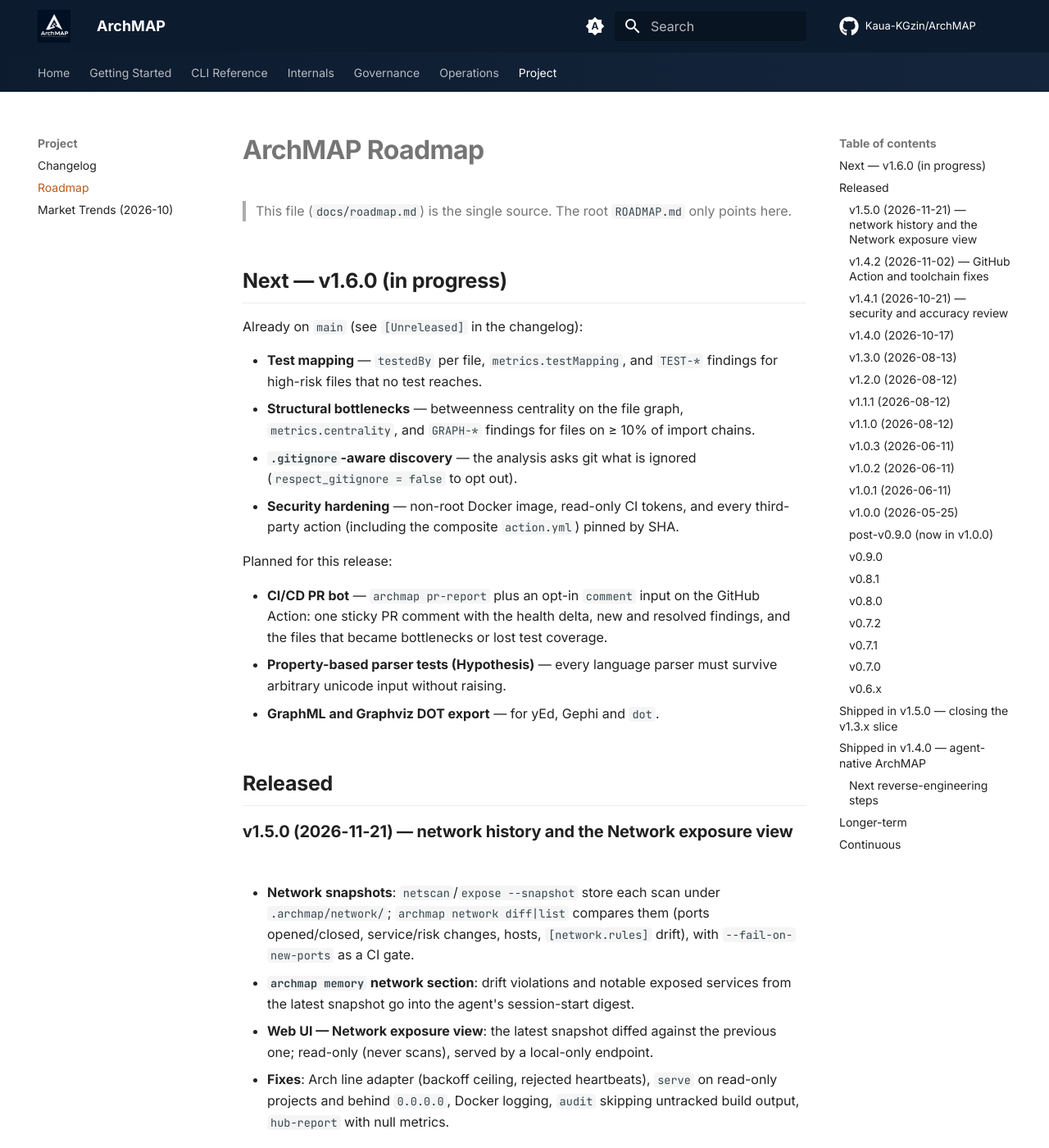
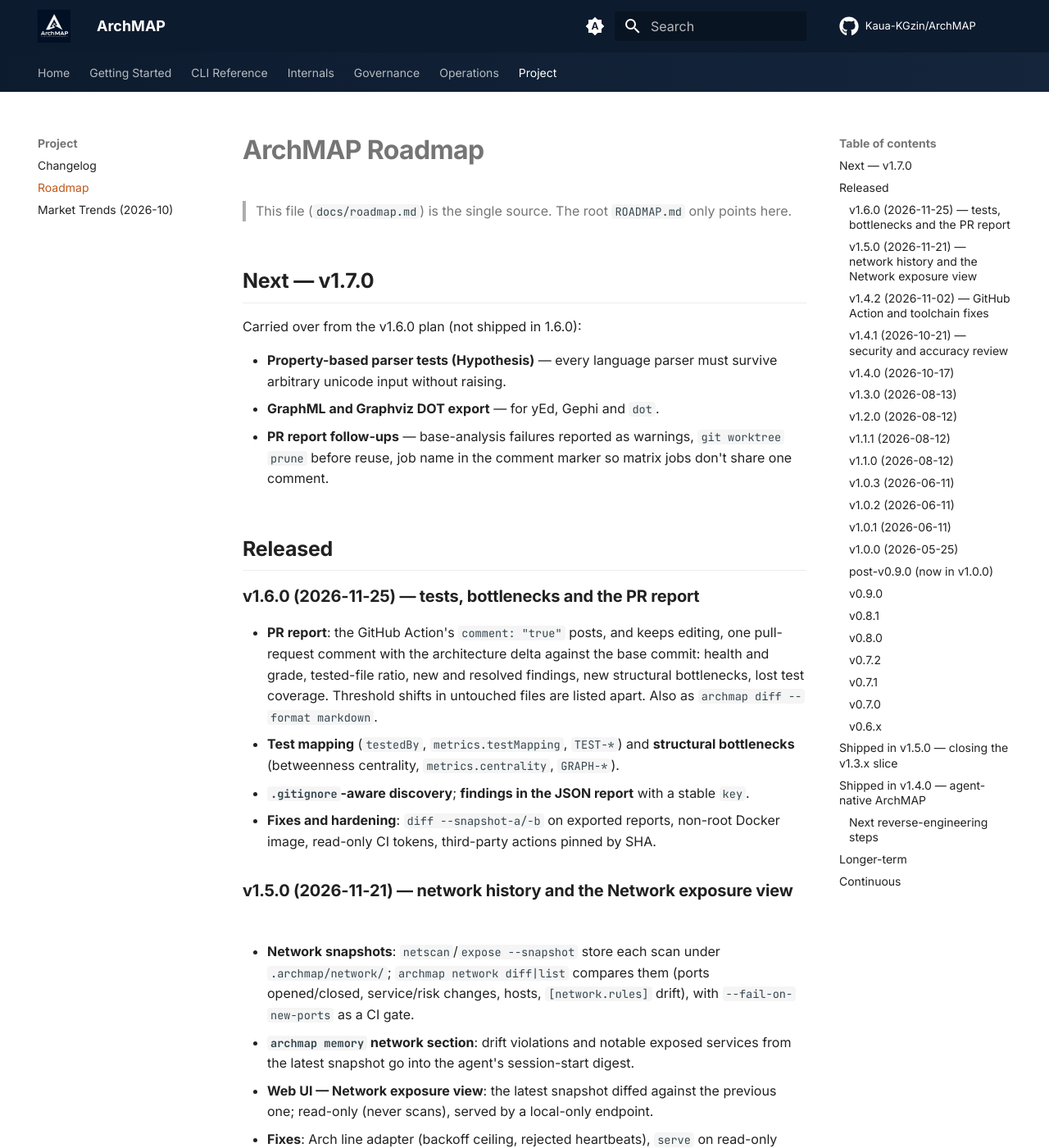
Before and after one commit to Kaua-KGzin/ArchMAP, an MkDocs documentation site: the page built from docs/roadmap.md, in a window 1280 px wide and 1400 px high. Shown: the whole window at 82% size. Built offline with MkDocs 1.6.1 and Material for MkDocs 9.7.7, drawn with Linux system fonts in a browser that asks for light colours; comment, search, counter and statistics services are not loaded; the version menu is left out.

Commit message:
release: 1.6.0 (#82)
Bump __version__, package.json/package-lock.json and the Claude Code plugin to
1.6.0; rename [Unreleased] to [1.6.0] - 2026-11-25 in both changelogs; README
badge and release row; 1.6.0 in the docs' What's new; roadmap moves v1.6.0 to
Released and carries Hypothesis, GraphML/DOT and the PR report follow-ups to
v1.7.0.

Claude-Session: https://claude.ai/code/session_01FQ5hfrtjNTkNozpRqKHw3Y

```diff
--- a/docs/changelog.md
+++ b/docs/changelog.md
@@ -3,6 +3,8 @@
 All notable changes to this project are documented in this file.
 
 ## [Unreleased]
+
+## [1.6.0] - 2026-11-25
 
 ### Security
 - **The Docker image no longer runs as root.** It now runs as an unprivileged
--- a/docs/roadmap.md
+++ b/docs/roadmap.md
@@ -3,29 +3,24 @@
 > This file (`docs/roadmap.md`) is the single source. The root `ROADMAP.md`
 > only points here.
 
-## Next — v1.6.0 (in progress)
+## Next — v1.7.0
 
-Already on `main` (see `[Unreleased]` in the changelog):
+Carried over from the v1.6.0 plan (not shipped in 1.6.0):
 
-- **Test mapping** — `testedBy` per file, `metrics.testMapping`, and `TEST-*`
-  findings for high-risk files that no test reaches.
-- **Structural bottlenecks** — betweenness centrality on the file graph,
-  `metrics.centrality`, and `GRAPH-*` findings for files on ≥ 10% of import chains.
-- **`.gitignore`-aware discovery** — the analysis asks git what is ignored
-  (`respect_gitignore = false` to opt out).
-- **Security hardening** — non-root Docker image, read-only CI tokens, and
-  every third-party action (including the composite `action.yml`) pinned by SHA.
-
-Planned for this release:
-
-- **CI/CD PR bot** — `archmap pr-report` plus an opt-in `comment` input on the
-  GitHub Action: one sticky PR comment with the health delta, new and resolved
-  findings, and the files that became bottlenecks or lost test coverage.
 - **Property-based parser tests (Hypothesis)** — every language parser must
   survive arbitrary unicode input without raising.
 - **GraphML and Graphviz DOT export** — for yEd, Gephi and `dot`.
+- **PR report follow-ups** — base-analysis failures reported as warnings,
+  `git worktree prune` before reuse, job name in the comment marker so matrix
+  jobs don't share one comment.
 
 ## Released
+
+### v1.6.0 (2026-11-25) — tests, bottlenecks and the PR report
+- **PR report**: the GitHub Action's `comment: "true"` posts, and keeps editing, one pull-request comment with the architecture delta against the base commit: health and grade, tested-file ratio, new and resolved findings, new structural bottlenecks, lost test coverage. Threshold shifts in untouched files are listed apart. Also as `archmap diff --format markdown`.
+- **Test mapping** (`testedBy`, `metrics.testMapping`, `TEST-*`) and **structural bottlenecks** (betweenness centrality, `metrics.centrality`, `GRAPH-*`).
+- **`.gitignore`-aware discovery**; **findings in the JSON report** with a stable `key`.
+- **Fixes and hardening**: `diff --snapshot-a/-b` on exported reports, non-root Docker image, read-only CI tokens, third-party actions pinned by SHA.
 
 ### v1.5.0 (2026-11-21) — network history and the Network exposure view
 - **Network snapshots**: `netscan`/`expose --snapshot` store each scan under `.archmap/network/`; `archmap network diff|list` compares them (ports opened/closed, service/risk changes, hosts, `[network.rules]` drift), with `--fail-on-new-ports` as a CI gate.
--- a/package.json
+++ b/package.json
@@ -1,6 +1,6 @@
 {
   "name": "archmap",
-  "version": "1.5.0",
+  "version": "1.6.0",
   "description": "Static architecture analysis and visualization for software projects — dependency graphs, cycle detection, risk scoring, LLM advisor.",
   "private": true,
   "type": "module",
--- a/src/archmap/__init__.py
+++ b/src/archmap/__init__.py
@@ -39,7 +39,7 @@ from archmap.types import (
     UnresolvedImportEntry,
 )
 
-__version__ = "1.5.0"
+__version__ = "1.6.0"
 
 
 def analyze_project(
```
Also changed, not shown: CHANGELOG.md (+2 -0 lines), README.md (+2 -2 lines), docs/index.md (+8 -0 lines), 2 other files.
